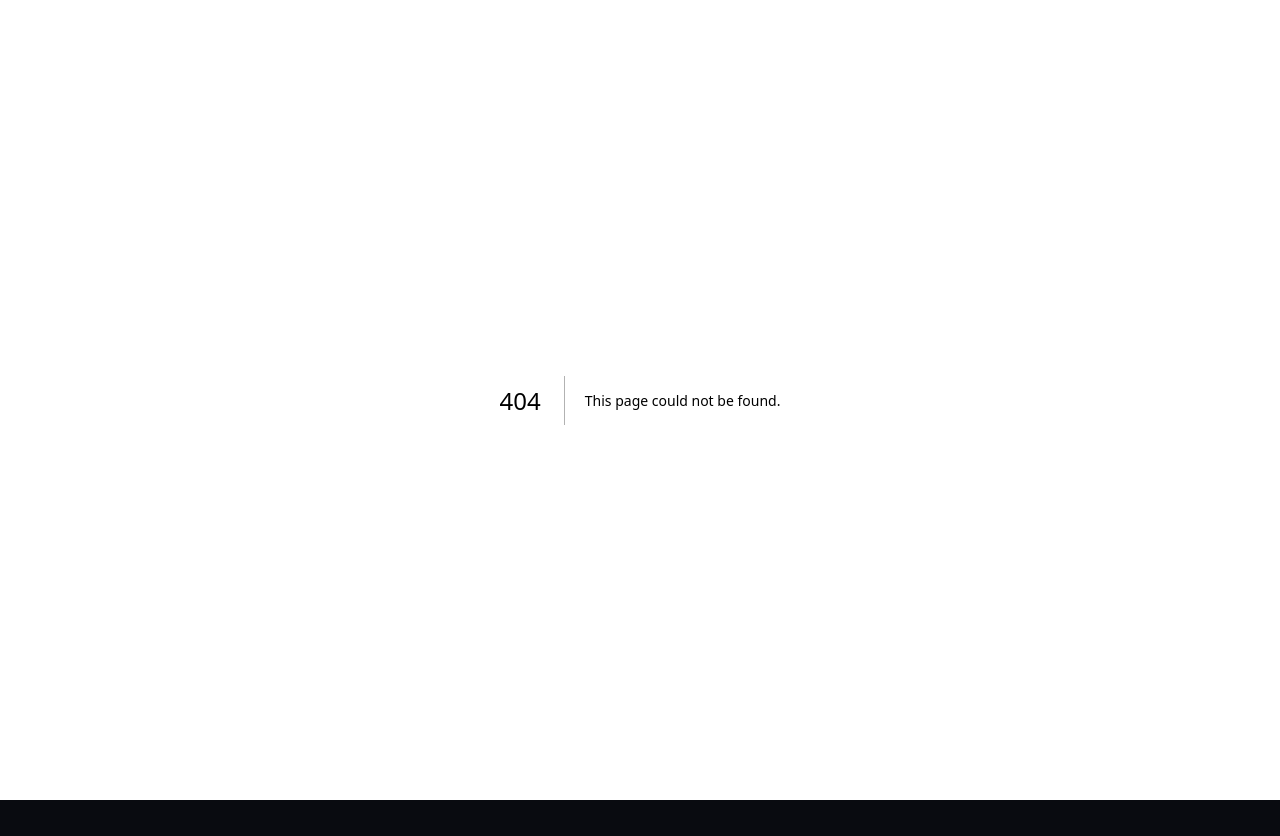
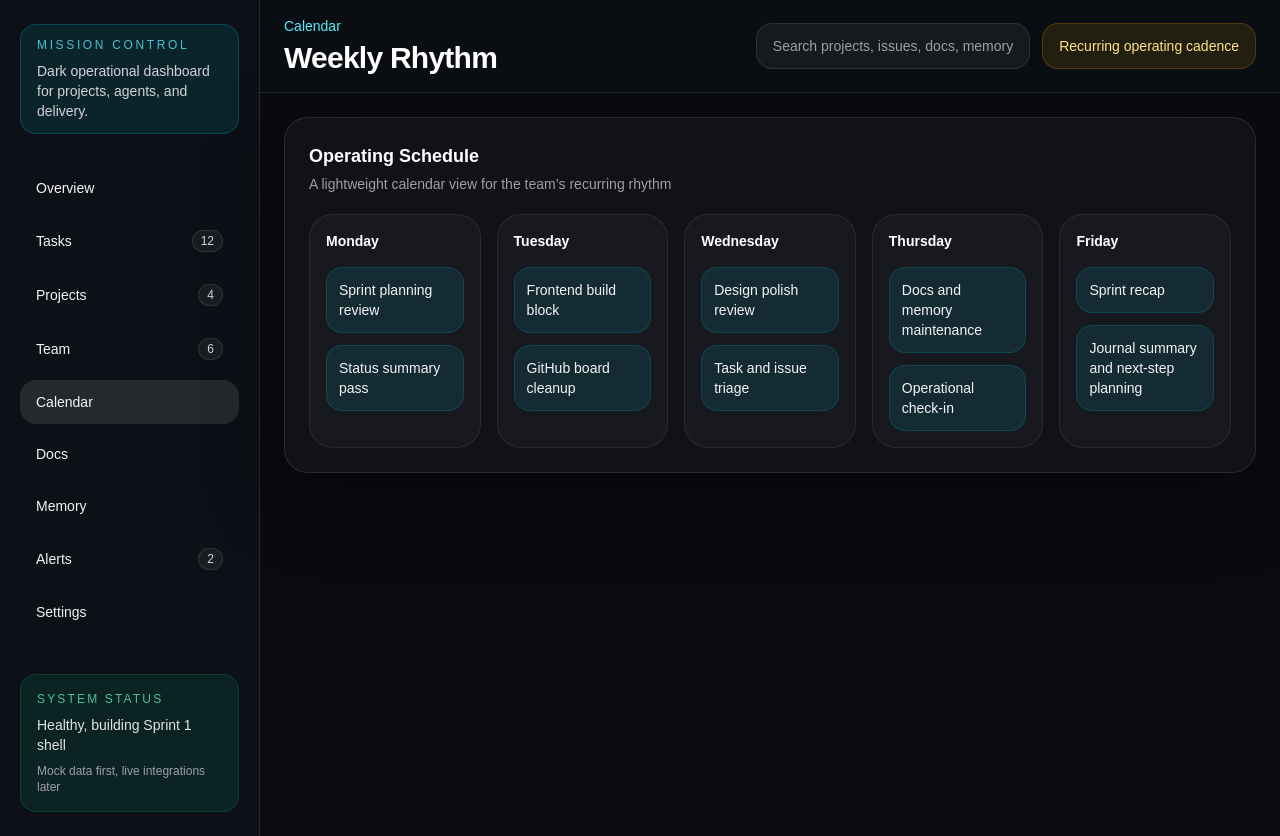
Before and after one commit to mpeelman/mission-control, a Next.js app: page /calendar in a window 1280 px wide. Before the commit this address had no page. Before the commit the page ends 800 px from the top, so only its background shows below. Built offline with nearby package versions, Linux system fonts and the light colour scheme.

Commit message:
Add alerts and calendar views with GitHub data

```diff
--- /dev/null
+++ b/src/app/alerts/page.tsx
@@ -0,0 +1,69 @@
+import Link from "next/link";
+import { AppShell } from "@/components/layout/app-shell";
+import { SectionCard } from "@/components/dashboard/section-card";
+import { getGitHubIssues, getGitHubProjectSnapshot } from "@/lib/github";
+
+export default async function AlertsPage() {
+  const [issues, projectItems] = await Promise.all([
+    getGitHubIssues().catch(() => []),
+    getGitHubProjectSnapshot(),
+  ]);
+
+  const highPriority = issues.filter((issue) =>
+    issue.labels.some((label) => label.name === "priority-high"),
+  );
+
+  return (
+    <AppShell
+      currentPath="/alerts"
+      eyebrow="Alerts"
+      title="Operational Alerts"
+      notice={`${highPriority.length} high-priority open issues`}
+    >
+      <div className="grid gap-6 xl:grid-cols-[1.1fr_0.9fr]">
+        <SectionCard
+          title="High Priority Issues"
+          description="Live GitHub issue data for the most important open work"
+        >
+          <div className="space-y-3">
+            {highPriority.map((issue) => (
+              <Link
+                key={issue.number}
+                href={issue.url}
+                className="block rounded-2xl border border-rose-400/15 bg-rose-400/10 p-4 transition hover:border-rose-300/30"
+              >
+                <p className="text-sm font-medium text-white">
+                  #{issue.number} {issue.title}
+                </p>
+                <p className="mt-2 text-xs text-zinc-300">GitHub issue, live data</p>
+              </Link>
+            ))}
+          </div>
+        </SectionCard>
+
+        <SectionCard
+          title="Board Snapshot"
+          description="Current work state from the active project board model"
+        >
+          <div className="space-y-3">
+            {projectItems.map((item) => (
+              <Link
+                key={item.title}
+                href={item.url}
+                className="block rounded-2xl border border-white/8 bg-white/[0.03] p-4 transition hover:border-cyan-400/30"
+              >
+                <div className="flex items-center justify-between gap-3">
+                  <p className="text-sm font-medium text-white">{item.title}</p>
+                  <span className="rounded-full border border-cyan-400/20 bg-cyan-400/10 px-2 py-1 text-[11px] text-cyan-200">
+                    {item.status}
+                  </span>
+                </div>
+                <p className="mt-2 text-xs text-zinc-500">{item.labels.join(" • ")}</p>
+              </Link>
+            ))}
+          </div>
+        </SectionCard>
+      </div>
+    </AppShell>
+  );
+}
--- /dev/null
+++ b/src/app/calendar/page.tsx
@@ -0,0 +1,62 @@
+import { AppShell } from "@/components/layout/app-shell";
+import { SectionCard } from "@/components/dashboard/section-card";
+
+const schedule = [
+  {
+    day: "Monday",
+    items: ["Sprint planning review", "Status summary pass"],
+  },
+  {
+    day: "Tuesday",
+    items: ["Frontend build block", "GitHub board cleanup"],
+  },
+  {
+    day: "Wednesday",
+    items: ["Design polish review", "Task and issue triage"],
+  },
+  {
+    day: "Thursday",
+    items: ["Docs and memory maintenance", "Operational check-in"],
+  },
+  {
+    day: "Friday",
+    items: ["Sprint recap", "Journal summary and next-step planning"],
+  },
+];
+
+export default function CalendarPage() {
+  return (
+    <AppShell
+      currentPath="/calendar"
+      eyebrow="Calendar"
+      title="Weekly Rhythm"
+      notice="Recurring operating cadence"
+    >
+      <SectionCard
+        title="Operating Schedule"
+        description="A lightweight calendar view for the team’s recurring rhythm"
+      >
+        <div className="grid gap-4 xl:grid-cols-5">
+          {schedule.map((day) => (
+            <div
+              key={day.day}
+              className="rounded-3xl border border-white/8 bg-white/[0.03] p-4"
+            >
+              <h2 className="text-sm font-semibold text-white">{day.day}</h2>
+              <div className="mt-4 space-y-3">
+                {day.items.map((item) => (
+                  <div
+                    key={item}
+                    className="rounded-2xl border border-cyan-400/15 bg-cyan-400/10 px-3 py-3 text-sm text-zinc-100"
+                  >
+                    {item}
+                  </div>
+                ))}
+              </div>
+            </div>
+          ))}
+        </div>
+      </SectionCard>
+    </AppShell>
+  );
+}
--- /dev/null
+++ b/src/lib/github.ts
@@ -0,0 +1,82 @@
+export type GitHubIssueLite = {
+  number: number;
+  title: string;
+  state: string;
+  url: string;
+  labels: { name: string; color: string }[];
+};
+
+export type GitHubProjectItemLite = {
+  title: string;
+  status: string;
+  url: string;
+  labels: string[];
+};
+
+async function fetchJson<T>(url: string): Promise<T> {
+  const response = await fetch(url, {
+    headers: {
+      Accept: "application/vnd.github+json",
+      "User-Agent": "mission-control",
+    },
+    next: { revalidate: 300 },
+  });
+
+  if (!response.ok) {
+    throw new Error(`GitHub fetch failed: ${response.status}`);
+  }
+
+  return response.json() as Promise<T>;
+}
+
+export async function getGitHubIssues(): Promise<GitHubIssueLite[]> {
+  const issues = await fetchJson<
+    {
+      number: number;
+      title: string;
+      state: string;
+      html_url: string;
+      labels: { name: string; color: string }[];
+      pull_request?: unknown;
+    }[]
+  >("https://api.github.com/repos/mpeelman/mission-control/issues?state=open&per_page=20");
+
+  return issues
+    .filter((issue) => !issue.pull_request)
+    .map((issue) => ({
+      number: issue.number,
+      title: issue.title,
+      state: issue.state,
+      url: issue.html_url,
+      labels: issue.labels,
+    }));
+}
+
+export async function getGitHubProjectSnapshot(): Promise<GitHubProjectItemLite[]> {
+  return [
+    {
+      title: "Refine visual design to match Mission Control aesthetic direction",
+      status: "In Progress",
+      url: "https://github.com/mpeelman/mission-control/issues/11",
+      labels: ["design", "frontend", "ui"],
+    },
+    {
+      title: "Implement Quick Links panel for GitHub, Discord, and docs",
+      status: "In Progress",
+      url: "https://github.com/mpeelman/mission-control/issues/10",
+      labels: ["feature", "frontend", "ui"],
+    },
+    {
+      title: "Improve responsiveness and usability for dashboard V1",
+      status: "In Progress",
+      url: "https://github.com/mpeelman/mission-control/issues/12",
+      labels: ["frontend", "ui", "chore"],
+    },
+    {
+      title: "Run Mission Control V1 review and acceptance pass",
+      status: "Todo",
+      url: "https://github.com/mpeelman/mission-control/issues/13",
+      labels: ["review", "priority-high"],
+    },
+  ];
+}
```
